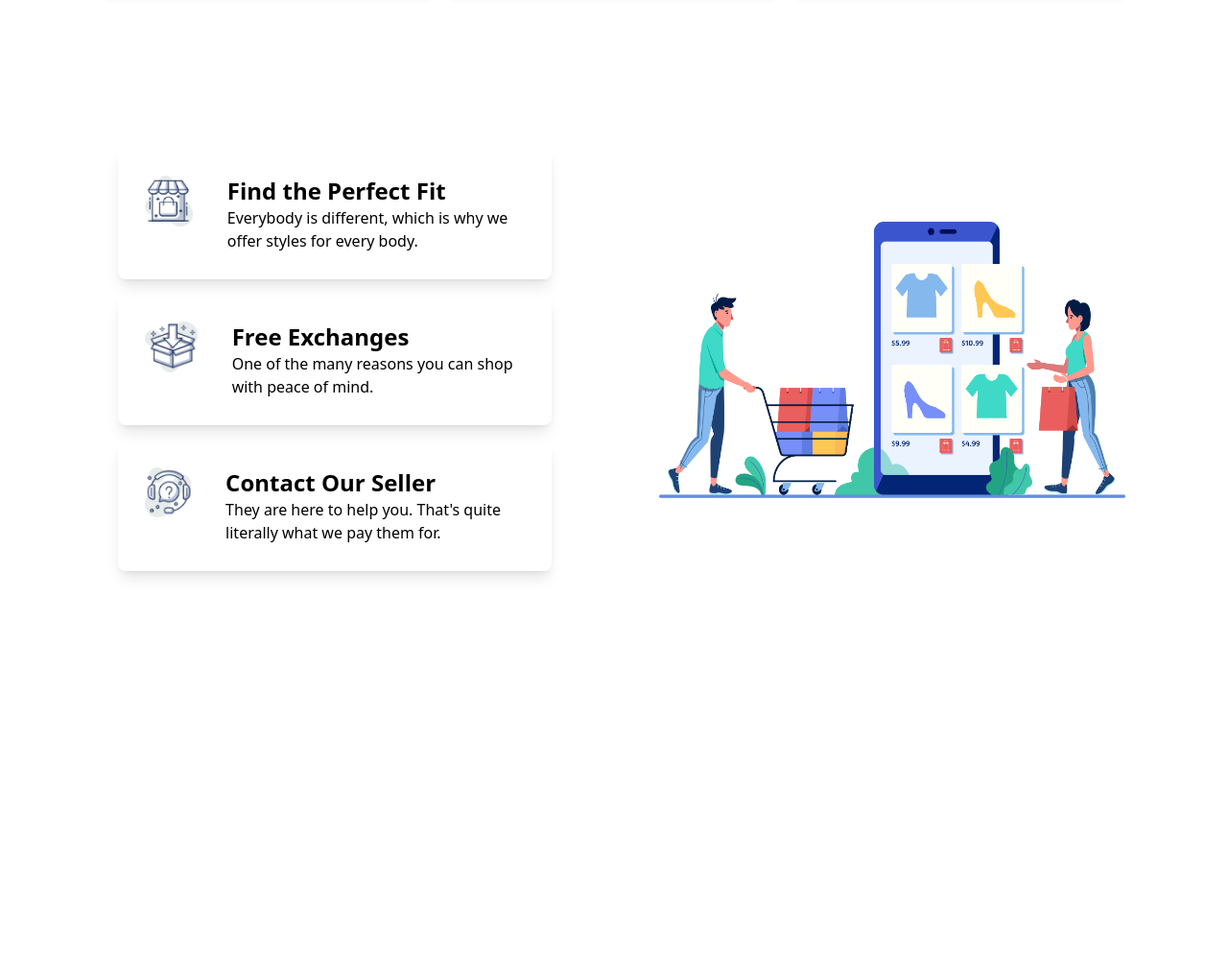
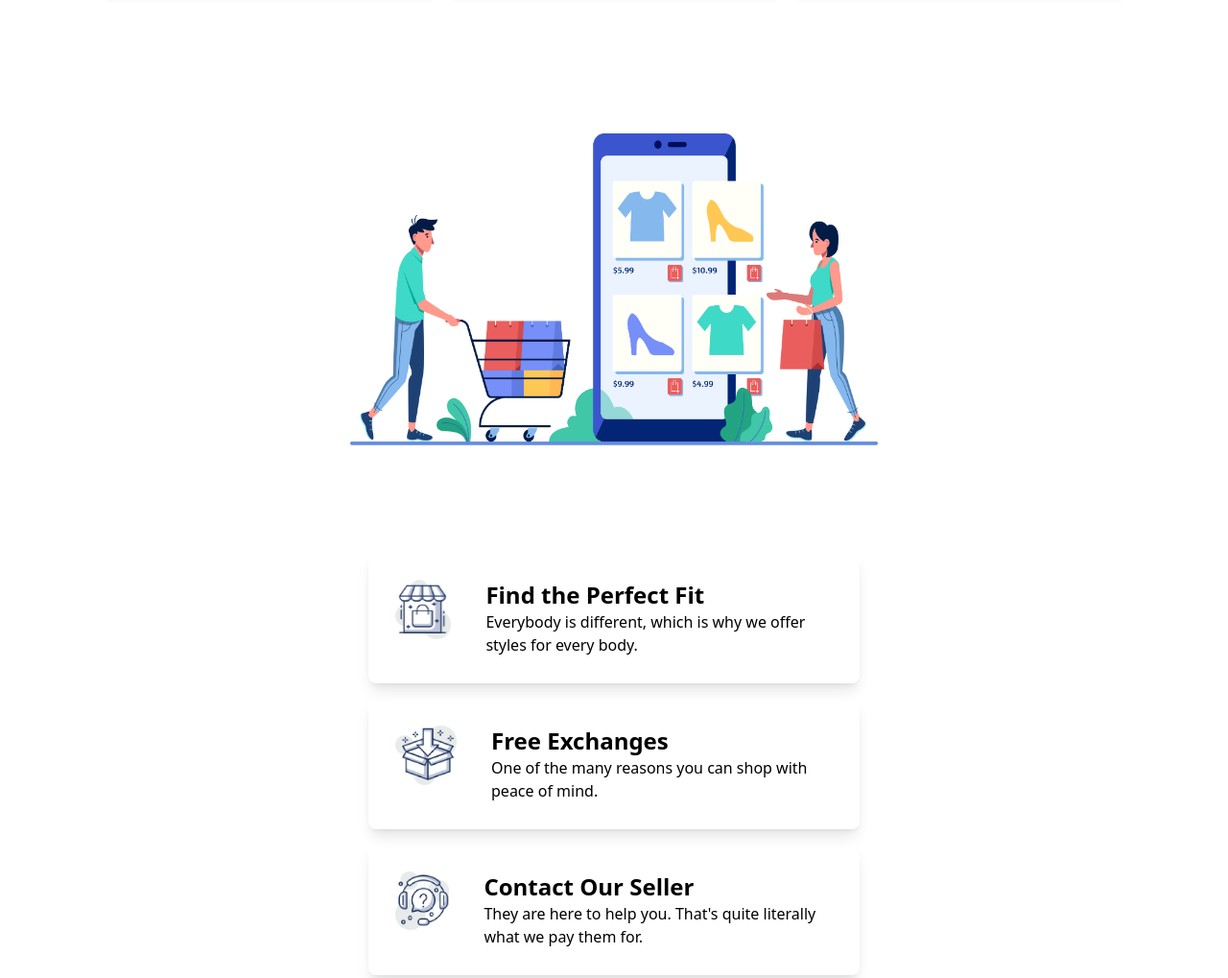
Before and after one commit to ImranRifat067/penguin-fashion, a plain HTML site: page index.html in a window 1280 px wide. Shown: the part 2060-3079 px from the top of the page at 96% size. Before the commit the page ends 2815 px from the top, so only its background shows below. Drawn offline with nearby package versions, Linux system fonts and the light colour scheme.

Commit message:
added feature

```diff
--- a/index.html
+++ b/index.html
@@ -141,9 +141,9 @@
         <!-- man section ends-->
 
         <!-- feature section start -->
-        <section class="flex justify-between items-center gap-24 max-w-6xl w-10/12 mx-auto my-36">
+        <section class="flex flex-col-reverse lg:justify-between items-center gap-24 max-w-6xl w-10/12 mx-auto my-36">
             <div class="space-y-4 m-4">
-                <div class="shadow-lg rounded-lg p-7 flex gap-9 max-w-lg">
+                <div class="shadow-lg rounded-lg lg:p-7 lg:flex gap-9 max-w-lg">
                     <div><img class="w-20" src="icons/house.png" alt=""></div>
                     <div>
                         <h3 class="text-2xl font-bold">Find the Perfect Fit</h3>
@@ -151,7 +151,7 @@
                             offer styles for every body.</p>
                     </div>
                 </div>
-                <div class="shadow-lg rounded-lg p-7 flex gap-9 max-w-lg">
+                <div class="shadow-lg rounded-lg lg:p-7 lg:flex gap-9 max-w-lg">
                     <div><img class="w-20" src="icons/box.png" alt=""></div>
                     <div>
                         <h3 class="text-2xl font-bold">Free Exchanges</h3>
@@ -159,7 +159,7 @@
                             with peace of mind.</p>
                     </div>
                 </div>
-                <div class="shadow-lg rounded-lg p-7 flex gap-9 max-w-lg">
+                <div class="shadow-lg  rounded-lg lg:p-7 lg:flex gap-9 max-w-lg">
                     <div><img class="w-20" src="icons/question.png" alt=""></div>
                     <div >
                         <h3 class="text-2xl font-bold">Contact Our Seller</h3>
```
